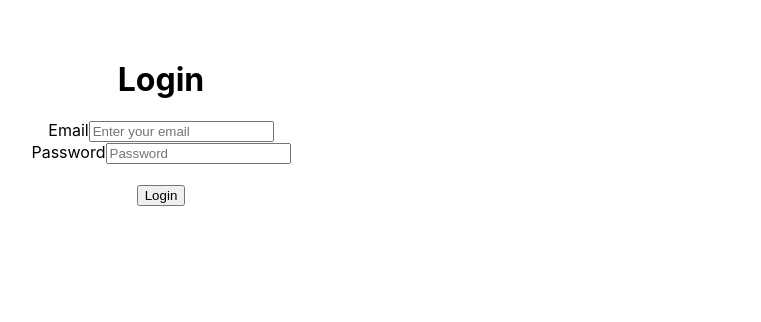
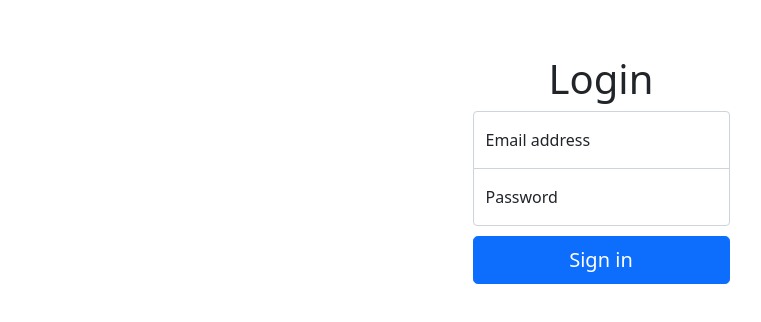
Before and after one commit to Bunit73/blog, a React (Create React App) app: page /login in a window 1280 px wide. Shown: the top 322 px of the page, without its empty margins (39-800 px from the left). Built offline with nearby package versions, Linux system fonts and the light colour scheme; no server answers.

Commit message:
Login page looks ok now

```diff
--- a/package.json
+++ b/package.json
@@ -16,6 +16,7 @@
     "react-firebase-hooks": "^5.0.3",
     "react-router-dom": "^6.3.0",
     "react-scripts": "5.0.1",
+    "react-toastify": "^8.2.0",
     "sass": "^1.50.0",
     "typescript": "^4.6.3",
     "web-vitals": "^0.2.4",
--- a/src/App.tsx
+++ b/src/App.tsx
@@ -1,11 +1,14 @@
 import React from 'react';
 import './App.css';
 import { MainRouter } from "./Router";
+import { ToastContainer } from 'react-toastify';
+import 'react-toastify/dist/ReactToastify.css';
 
 function App() {
   return (
     <div className="App">
 		<MainRouter />
+		<ToastContainer />
     </div>
   );
 }
--- /dev/null
+++ b/src/common/Page.tsx
@@ -0,0 +1,9 @@
+import * as React from "react";
+import { BaseFunctionComponent } from "./BaseComponent";
+const Page: BaseFunctionComponent<{}> = props => {
+	return <div>
+		{props.children}
+	</div>;
+}
+
+export { Page }
--- a/src/index.tsx
+++ b/src/index.tsx
@@ -5,6 +5,7 @@ import App from './App';
 import * as serviceWorkerRegistration from './serviceWorkerRegistration';
 import reportWebVitals from './reportWebVitals';
 import { AuthProvider } from "./provider/AuthProvider";
+import "../node_modules/bootstrap/scss/bootstrap.scss";
 
 const rootElement = document.getElementById("root");
 if (rootElement === null) throw new Error('Root container missing in index.html')
--- a/src/pages/AddArticle.tsx
+++ b/src/pages/AddArticle.tsx
@@ -84,9 +84,8 @@ const AddArticle: BaseFunctionComponent<{}> = props => {
             {!user ? (
                 <>
                     <h2>
-                        <Link to="/signin">Login to create article</Link>
+                        Login Dummy
                     </h2>
-                    Don't have an account? <Link to="/register">Signup</Link>
                 </>
             ) : (
                 <>
--- a/src/pages/Home.tsx
+++ b/src/pages/Home.tsx
@@ -1,9 +1,10 @@
 import * as React from "react";
 import { BaseFunctionComponent } from "../common/BaseComponent";
+import { Page } from "../common/Page";
 
 const Home: BaseFunctionComponent<{}> = props => {
     return (
-        <div>Home</div>
+        <Page>Home</Page>
 	);
 };
 
--- /dev/null
+++ b/src/pages/Login.scss
@@ -0,0 +1,39 @@
+html,
+body {
+  height: 100%;
+}
+
+body {
+  display: flex;
+  justify-content: center;
+  padding-top: 40px;
+  padding-bottom: 40px;
+  background-color: #f5f5f5;
+}
+
+.form-signin {
+  width: 100%;
+  max-width: 330px;
+  padding: 15px;
+  margin: auto;
+}
+
+.form-signin .checkbox {
+  font-weight: 400;
+}
+
+.form-signin .form-floating:focus-within {
+  z-index: 2;
+}
+
+.form-signin input[type="email"] {
+  margin-bottom: -1px;
+  border-bottom-right-radius: 0;
+  border-bottom-left-radius: 0;
+}
+
+.form-signin input[type="password"] {
+  margin-bottom: 10px;
+  border-top-left-radius: 0;
+  border-top-right-radius: 0;
+}
--- a/src/pages/Login.tsx
+++ b/src/pages/Login.tsx
@@ -4,20 +4,43 @@ import { auth } from "../config/firebaseConfig";
 import { useNavigate } from "react-router-dom";
 import { BaseFunctionComponent } from "../common/BaseComponent";
 import { AuthContext } from "../contexts/AuthContext";
+import "./Login.scss"
+import { toast } from 'react-toastify';
+import { Page } from "../common/Page";
 
 const Login: BaseFunctionComponent<{}> = (props) => {
   const user = useContext(AuthContext);
+	const notify = () => toast("Wow so easy!");
+	const navigate = useNavigate();
 
-  let navigate = useNavigate();
 	const [email, setEmail] = useState("");
 	const [password, setPassword] = useState("");
 
-  const handleLogin = async () => {
+  const handleLogin = async (e: any) => {
+	e.preventDefault();
     try {
       await signInWithEmailAndPassword(auth, email, password);
+	  toast.success('Success', {
+			position: "top-right",
+			autoClose: 5000,
+			hideProgressBar: false,
+			closeOnClick: true,
+			pauseOnHover: true,
+			draggable: true,
+			progress: undefined,
+		});
       navigate("/");
     } catch (error) {
 		console.error(error);
+		toast.error('Invalid Login', {
+			position: "top-right",
+			autoClose: 5000,
+			hideProgressBar: false,
+			closeOnClick: true,
+			pauseOnHover: true,
+			draggable: true,
+			progress: undefined,
+		});
     }
   };
 
@@ -26,47 +49,54 @@ const Login: BaseFunctionComponent<{}> = (props) => {
   };
 
   return (
+	<Page>
 		<div
-      className="border p-3 bg-light mx-auto"
-      style={{ maxWidth: 400, marginTop: 60 }}
+		  className="text-center"
 		>
+			<main className="form-signin">
 			  {!user ? (
-        <>
+				<form
+					onSubmit={handleLogin}
+				>
 					<h1>Login</h1>
-          <div className="form-group">
-            <label>Email</label>
+					<div className="form-floating">
 						<input
 							type="email"
 							className="form-control"
-              placeholder="Enter your email"
+							id="floatingInput"
+							placeholder="name@example.com"
 							onChange={(e) => {
 								setEmail(e.target.value);
 							}}
 							/>
+						<label htmlFor="floatingInput">Email address</label>
 					</div>
-
-          <div className="form-group">
-            <label>Password</label>
+					<div className="form-floating">
 						<input
 							type="password"
 							className="form-control"
+							id="floatingPassword"
 							placeholder="Password"
 							onChange={(e) => {
 								setPassword(e.target.value);
 							}}
 						/>
+						<label htmlFor="floatingPassword">Password</label>
 					</div>
-          <br />
-          <button className="btn btn-primary" onClick={handleLogin}>
-            Login
+					<button
+						className="w-100 btn btn-lg btn-primary"
+						type="submit"
+					>Sign in
 					</button>
-        </>
+				</form>
 			  ) : (
 				<button className="btn btn-primary" onClick={signOut}>
 				  Logout
 				</button>
 			  )}
+			</main>
 		</div>
+	</Page>
   );
 };
 
```
Also changed, not shown: 1 other file (tests, documents, lock files or other folders). Lines whose indentation alone changed are shown as unchanged.
